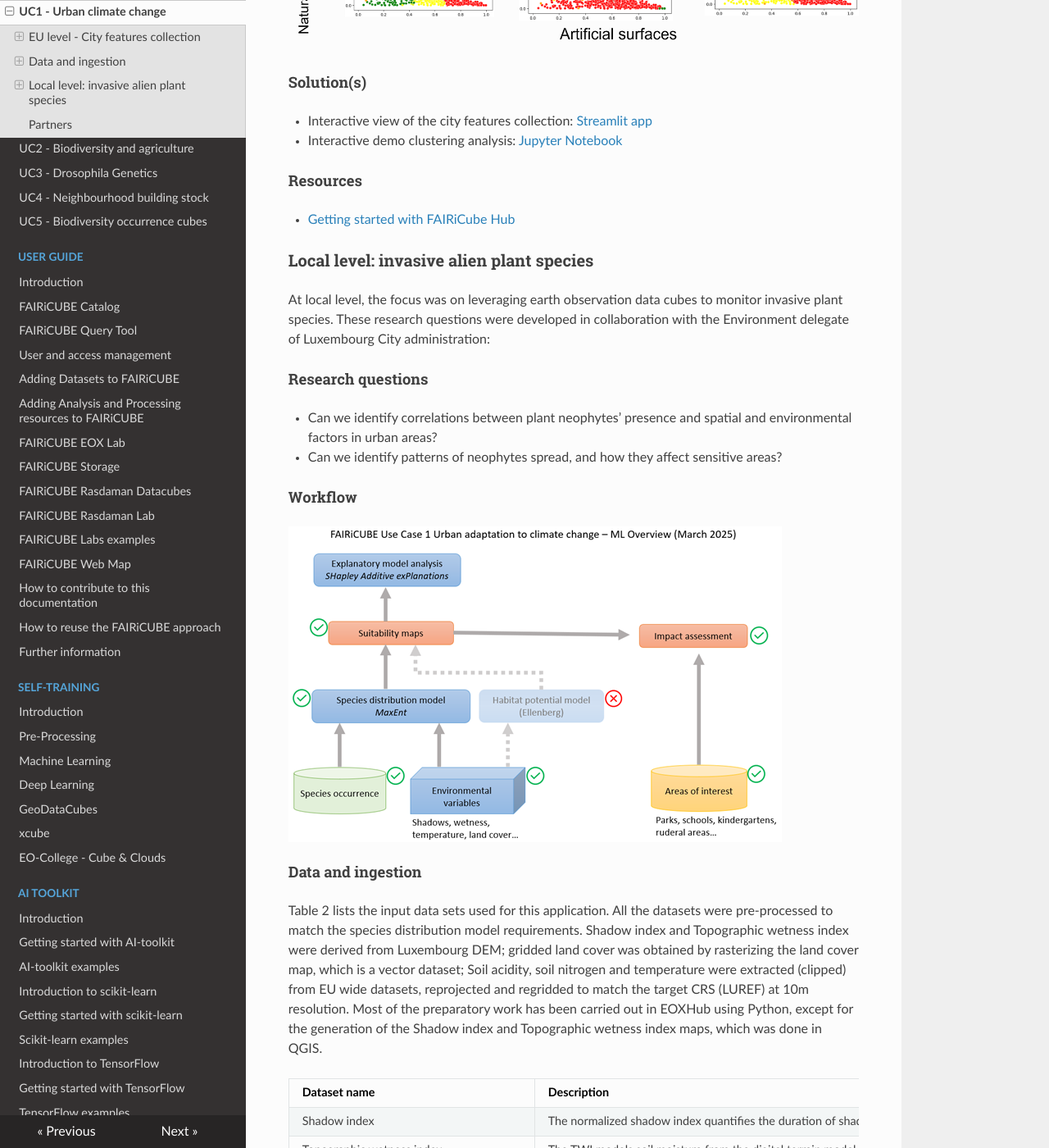
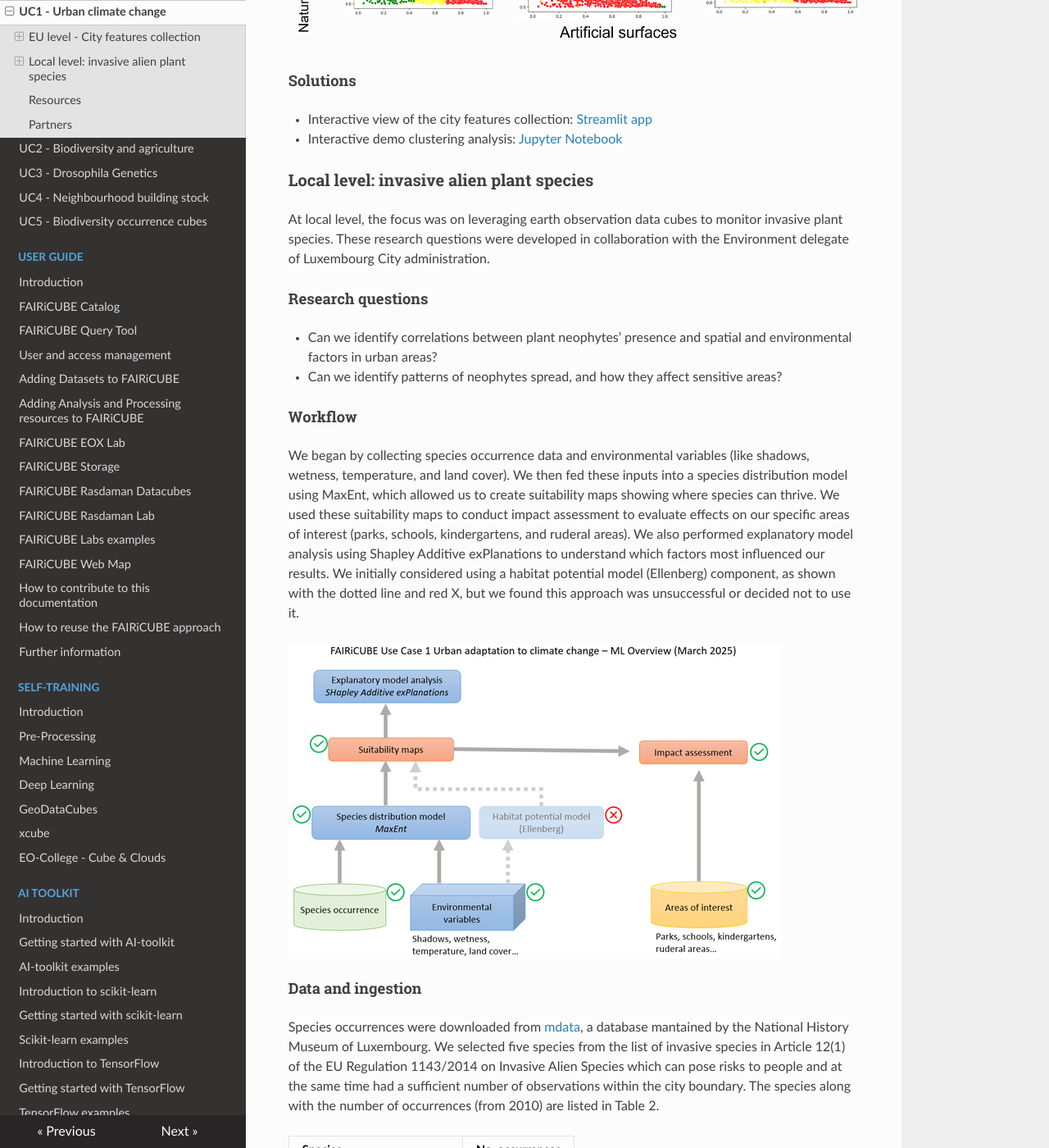
Before and after one commit to FAIRiCUBE/collaboration-platform, an MkDocs documentation site: the page built from docs/use_cases/uc1_urban_climate.md, in a window 1280 px wide and 1400 px high, scrolled down 6817 px. Shown: the whole window at 82% size. Built offline with MkDocs 1.6.1, drawn with Linux system fonts in a browser that asks for light colours; nearby versions of some CDN libraries; some of the changed text lies outside the part shown.

Commit message:
updated local level

```diff
--- a/docs/use_cases/uc1_urban_climate.md
+++ b/docs/use_cases/uc1_urban_climate.md
@@ -17,7 +17,7 @@ At the **European level**, they help identify cities with similar characteristic
 
 ![Processing workflow - EU application](../images/uc1_workflow_eu.png)
 
-## Data and ingestion
+### Data and ingestion
 
 | Dataset name | Description | Link to Metadata
 |---|---|---|
@@ -38,6 +38,7 @@ At the **European level**, they help identify cities with similar characteristic
 ### Processing steps and ML applications
 
 To make the most out of the Eurostat socio-economic data, we experimented with ML gap filling methods based on feature correlation or on time series (Long Short-Term Memory method). Unfortunately the gaps proved to be too wide to be filled sensibly without hampering the data quality.
+
 #### Gap-filling with bidirectional LSTM
 A widely adopted machine learning technique for modeling time series is the Long Short-Term Memory (LSTM) network, a type of Recurrent Neural Network (RNN) designed to learn from sequential data and retain information over long time horizons. An extension of this model, the Bidirectional LSTM (BLSTM), processes data in both forward and backward directions, enhancing its ability to capture temporal dependencies.
 
@@ -111,19 +112,15 @@ The figure below shows pairwise combinations of the most relevant features (Arti
 
 ![clustering](../images/uc1_clustering.png)
 
-### Solution(s)
+### Solutions
 
 - Interactive view of the city features collection: [Streamlit app](https://euopean-cities-atlas.streamlit.app/)
 - Interactive demo clustering analysis: [Jupyter Notebook](https://github.com/FAIRiCUBE/uc1-urban-climate/blob/master/notebooks/demo/cities_clustering_interactive_demo.ipynb)
 
 
-### Resources
-
-- [Getting started with FAIRiCube Hub](https://github.com/FAIRiCUBE/uc1-urban-climate/blob/master/notebooks/demo/demo_processing.ipynb)
-
 ## Local level: invasive alien plant species
 
-At local level, the focus was on leveraging earth observation data cubes to monitor invasive plant species. These research questions were developed in collaboration with the Environment delegate of Luxembourg City administration:
+At local level, the focus was on leveraging earth observation data cubes to monitor invasive plant species. These research questions were developed in collaboration with the Environment delegate of Luxembourg City administration.
 
 ### Research questions
 
@@ -131,12 +128,29 @@ At local level, the focus was on leveraging earth observation data cubes to moni
 * Can we identify patterns of neophytes spread, and how they affect sensitive areas?
 
 ### Workflow
+We began by collecting species occurrence data and environmental variables (like shadows, wetness, temperature, and land cover). We then fed these inputs into a species distribution model using MaxEnt, which allowed us to create suitability maps showing where species can thrive.
+We used these suitability maps to conduct impact assessment to evaluate effects on our specific areas of interest (parks, schools, kindergartens, and ruderal areas).
+We also performed explanatory model analysis using Shapley Additive exPlanations to understand which factors most influenced our results.
+We initially considered using a habitat potential model (Ellenberg) component, as shown with the dotted line and red X, but we found this approach was unsuccessful or decided not to use it.
 
 ![Processing workflow - local application](../images/uc1_workflow_local.png)
 
 ### Data and ingestion
 
-Table 2 lists the input data sets used for this application. All the datasets were pre-processed to match the species distribution model requirements. Shadow index and Topographic wetness index were derived from Luxembourg DEM; gridded land cover was obtained by rasterizing the land cover map, which is a vector dataset; Soil acidity, soil nitrogen and temperature were extracted (clipped) from EU wide datasets, reprojected and regridded to match the target CRS (LUREF) at 10m resolution. Most of the preparatory work has been carried out in EOXHub using Python, except for the generation of the Shadow index and Topographic wetness index maps, which was done in QGIS.
+Species occurrences were downloaded from [mdata](https://mdata.mnhn.lu/), a database mantained by the National History Museum of Luxembourg. We selected five species from the list of invasive species in Article 12(1) of the EU Regulation 1143/2014 on Invasive Alien Species which can pose risks to people and at the same time had a sufficient number of observations within the city boundary.
+The species along with the number of occurrences (from 2010) are listed in Table 2.
+
+| Species | No. occurrences |
+|-|-|
+| Robinia Pseudoacacia L. | 205 |
+| Reynoutria Japonica | 69 |
+| Impatiens Glandulifera | 69 |
+| Heracleum Mantegazzianum | 34 |
+| Prunus laurocerasus | 81 |
+| Solidago canadensis | 18 |
+
+
+Table 3 lists the environmental layers used for this application. All the datasets were pre-processed to match the species distribution model requirements. Shadow index and Topographic wetness index were derived from Luxembourg DEM; gridded land cover was obtained by rasterizing the land cover map, which is a vector dataset; Soil acidity, soil nitrogen and temperature were extracted (clipped) from EU wide datasets, reprojected and regridded to match the target CRS (LUREF) at 10m resolution. Most of the preparatory work has been carried out in EOXHub using Python, except for the generation of the Shadow index and Topographic wetness index maps, which was done in QGIS.
 
 | Dataset name                             | Description                                                                                                                                                                                                      | FAIRiCUBE STAC Catalog link                                                                                                                                                                                     |
 | ---- | ---------------------------- | --------------------------- |
@@ -147,21 +161,34 @@ Table 2 lists the input data sets used for this application. All the datasets we
 | Soil Nitrogen                            | Soil Chemical properties based on LUCAS 2009/2012 soil surveys.                                                                                                                                                  | [catalog.eoxhub.fairicube.eu/collections/index/items/soil_nitrogen_city_of_luxembourg](https://catalog.eoxhub.fairicube.eu/collections/index/items/soil_nitrogen_city_of_luxembourg?.language=e)                |
 | Land cover                               | Land Cover of the City of Luxembourg                                                                                                                                                                             | [catalog.eoxhub.fairicube.eu/collections/index/items/land_cover_city_of_luxembourg](https://catalog.eoxhub.fairicube.eu/collections/index/items/land_cover_city_of_luxembourg?.language=en)                     |
 
+![Data preparation local level](../images/uc1_data_prep_local.png)
+
+### Processing steps and ML applications
+#### Species distribution model
+MaxEnt is a presence-only species distribution modelling technique that applies the principle of maximum entropy to predict species' potential geographic distributions by finding the probability distribution that is most spread out, or closest to uniform, while still satisfying constraints derived from occurrence data and environmental variables.
+The model estimates the relationship between species occurrences and environmental variables by using presence-only data points (where species have been observed), contrasting these with randomly sampled background points from the study area, and then generating a probability distribution across the landscape that indicates habitat suitability. More about MaxEnt:
+In this project we used elapid (Anderson, 2021/2023), a Python library that implements MaxEnt. <link>
+
+#### Explanatory model analysis
+SHAP (SHapley Additive exPlanations) is a unified framework for interpreting predictions of machine learning models (Lundberg & Lee, 2017). It provides consistent and locally accurate feature attribution values, so-called SHAP values, based on game theory principles.
+Broadly speaking, in the context of machine learning, SHAP treats each input feature as a "player" in a cooperative game where the model prediction is the "payout," with SHAP values quantifying each feature's contribution to the difference between the actual prediction and the baseline average prediction. More about SHAP here <link>
+
+#### Impact assessment
+The suitability maps were also used to establish the impact on certain areas of interest, such as city parks and areas around schools and kindergardens. We extracted the polygons of the areas of interest from OpenStreetMap. For schools and kindergardens, we further buffered them and clustered the schools/kindergardens close to each other. Finally we computed the mean suitability index for each area of interest ans species. Tthe figure below shows the parks location and the mean suitabilty index table.
+
+![Parks and mean suitability index](../images/uc1_parks2.png)
+
+### Solutions
+
+- Interactive scrollytelling map: [uc1.fairicube.nilu.no](https://uc1.fairicube.nilu.no/)
+- Poster presented at the GDDS event: [doi.org/10.5281/zenodo.16570538](https://doi.org/10.5281/zenodo.16570538)
 
 
-### Processing steps and ML applications
+## Resources
 
-TODO
+- [Getting started with FAIRiCube Hub](https://github.com/FAIRiCUBE/uc1-urban-climate/blob/master/notebooks/demo/demo_processing.ipynb)
 
-### Solution(s)
-
-TODO
-
-
-### Resources
-
-An example Jupyter Notebook is provided by UC1: [Getting started with FAIRiCube Hub](https://github.com/FAIRiCUBE/uc1-urban-climate/blob/master/notebooks/demo/demo_processing.ipynb)
 
 ## Partners
 
-space4environment and Stiftelsen Norsk Institutt for Luftforskning, Norwegian Institute for Air Research.
+[space4environment](https://space4environment.com/) and [Stiftelsen Norsk Institutt for Luftforskning, Norwegian Institute for Air Research](https://nilu.com/).
```
Also changed, not shown: docs/images/uc1_data_prep_local.png (added), docs/images/uc1_parks2.png (added).
